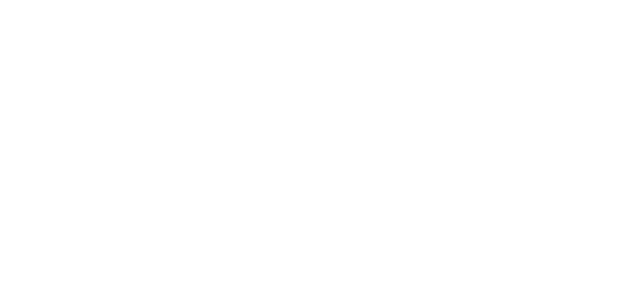
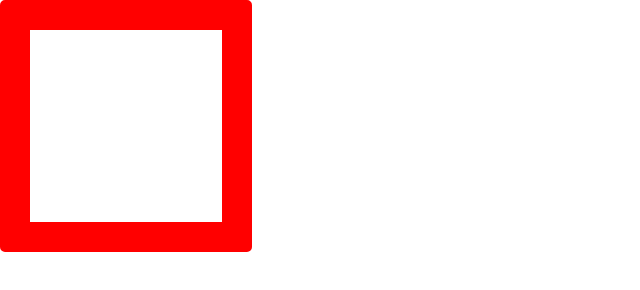
Before and after one commit to klynner33/etch-a-sketch, a plain HTML site: page index.html in a window 1280 px wide. Shown: the whole page, without its empty margins (0-640 px from the left). Drawn offline with Linux system fonts and the light colour scheme.

Commit message:
Set up the gridusing flexbox and added red border to the container

```diff
--- a/styles.css
+++ b/styles.css
@@ -2,3 +2,19 @@
     margin: 0;
     padding: 0;
 }
+
+.container {
+    height: 192px;
+    width: 192px;
+    display: flex;
+    flex-wrap: wrap;
+    border: 30px solid red;
+    border-radius: 5px;
+}
+
+.squares {
+    height: 10px;
+    width: 10px;
+    /* border: 1px solid black; */
+    flex 1;
+}
```
